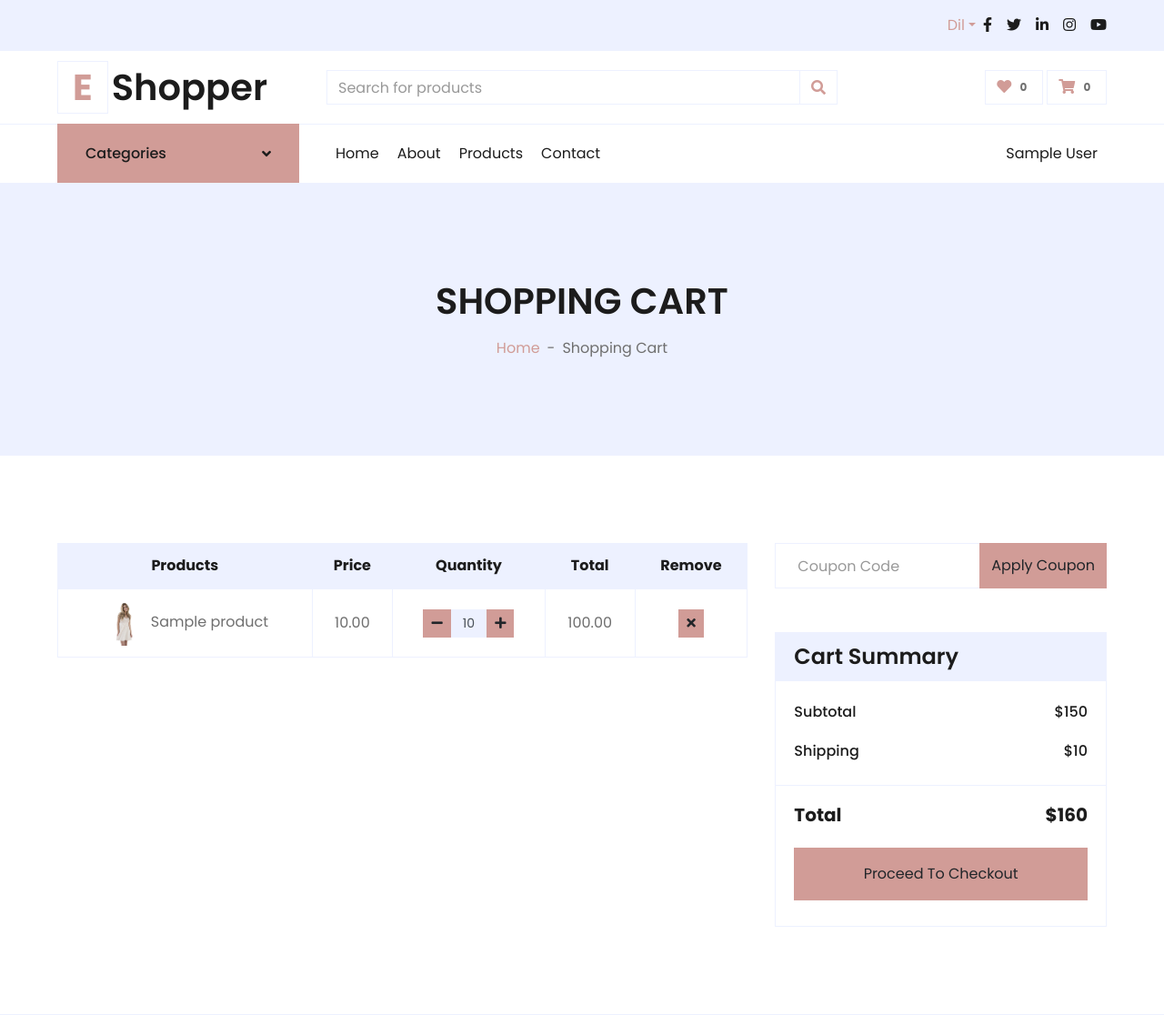
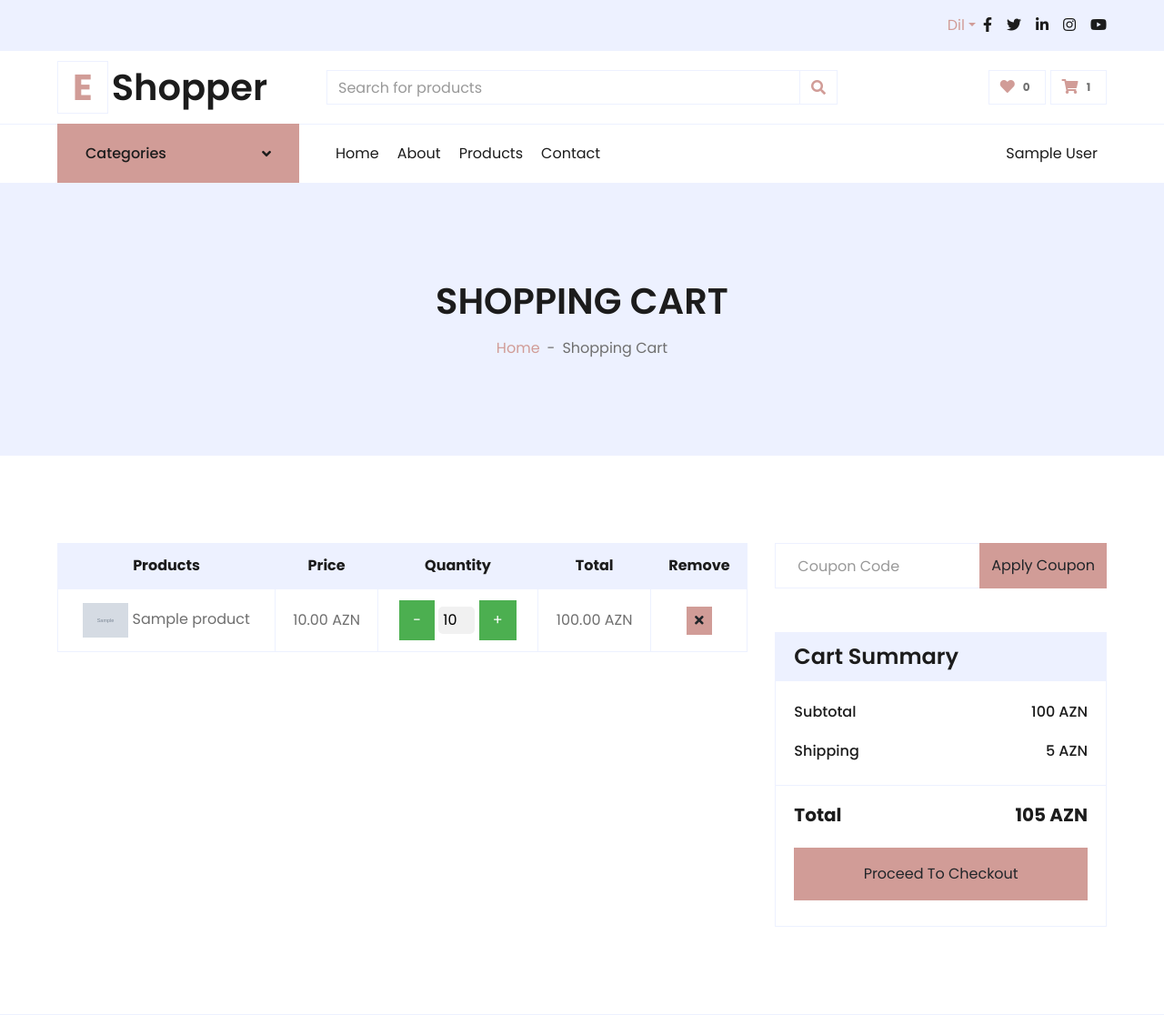
Before and after one commit to BakuCodeRepos/p808, a Django app: page /en/basket in a window 1280 px wide. Shown: the top 1116 px of the page at 91% size. Run offline with Django 4.2, Linux system fonts and the light colour scheme; a user stored in the database is signed in; tables that the repository leaves empty hold one stand-in row (values such as "Sample post"); grey boxes marked "Sample" are stand-in pictures; some libraries are stand-ins or nearby versions.

Commit message:
basket page updated

```diff
--- a/app/app/urls.py
+++ b/app/app/urls.py
@@ -16,6 +16,7 @@ urlpatterns += i18n_patterns(
     path('', include('product.urls')),
     path('', include('order.urls')),
     path('product-api/', include('product.api.urls')),
+    path('order-api/', include('order.api.urls')),
     path('i18n/', include('django.conf.urls.i18n')),
 )
 
--- a/app/core/context_processors/context_processors.py
+++ b/app/core/context_processors/context_processors.py
@@ -1,4 +1,4 @@
-from product.models import Category
+from product.models import Category, ProductItem
 from contact.models import ContactInfo
 
 
@@ -7,4 +7,9 @@ def subject_renderer(request):
         'context_categories': Category.objects.filter(is_parent=True),
         'context_contact': ContactInfo.objects.first()
     }
+    if request.user.is_authenticated:
+        context.update({
+            'basket_order_count': ProductItem.objects.filter(user=request.user, status=0).count() or 0,
+            # 'wish_list_count': WishList.objects.filter(user=request.user).first().product.count() if WishList.objects.filter(user=request.user).first() else 0
+            })
     return context
--- /dev/null
+++ b/app/order/api/urls.py
@@ -0,0 +1,7 @@
+from django.urls import path
+
+from . import views
+
+urlpatterns = [
+    path('delete-product-item/<int:id>', views.ProductItemDeleteAPIView.as_view(), name='delete-product-item'),
+]
--- /dev/null
+++ b/app/static/apps/order/basket.js
@@ -0,0 +1,64 @@
+function removeRow(rowID, orderID) {
+    $(rowID).remove();
+    deleteOrder(orderID);
+    let count = document.getElementById('basket-order-count');
+    count.innerHTML -= 1;
+}
+
+function deleteOrder(orderID) {
+    request_url = order_delete_url.replace('1', orderID);
+
+    $.ajax({
+      method: "DELETE",
+      url: request_url,
+      headers: { "X-CSRFToken": csrftoken_ },
+      dataType: "json",
+      success: function () {
+        calcTotal();
+        // manageCheckoutButton();
+      },
+      error: function(data) {
+        console.log('error cixdiiiii', data);
+      }
+    });
+  }
+
+
+  function calcPlusTotal(ID) {
+    let price = document.getElementById(`price-${ID}`).innerText;
+    let quantity = parseInt(document.getElementById(`qty-${ID}`).value);
+    quantity += 1;
+    document.getElementById(`qty-${ID}`).value = quantity;
+    let result = document.getElementById(`total-${ID}`).innerHTML = parseFloat((parseFloat(price) * parseFloat(quantity)).toFixed(2));
+    btn = document.getElementById(`minus-button-${ID}`);
+    btn.disabled = false
+    calcTotal();
+}
+
+
+function calcMinusTotal(ID) {
+    let price = document.getElementById(`price-${ID}`).innerText;
+    let quantity = document.getElementById(`qty-${ID}`).value;
+    quantity -= 1;
+    document.getElementById(`qty-${ID}`).value = quantity;
+    document.getElementById(`total-${ID}`).innerHTML = parseFloat((parseFloat(price) * parseFloat(quantity)).toFixed(2));
+
+    if (parseInt(quantity) === 1) {
+        btn = document.getElementById(`minus-button-${ID}`);
+        btn.disabled = true
+    }
+    calcTotal();
+}
+
+function calcTotal() {
+    let totals = document.getElementsByName('order-total');
+    let result = 0.00;
+
+    for (i of totals) {
+      result += parseFloat(i.innerHTML);
+    }
+    let shipping = result * 5 / 100
+    document.getElementById('sub-total').innerHTML = parseFloat(result.toFixed(2));
+    document.getElementById('shipping').innerHTML = parseFloat(shipping.toFixed(2));
+    document.getElementById('final-total').innerHTML = parseFloat((shipping + result).toFixed(2));
+  }
--- a/app/templates/base/index.html
+++ b/app/templates/base/index.html
@@ -27,6 +27,8 @@
 
     <!-- Customized Bootstrap Stylesheet -->
     <link href="{% static 'css/style.css' %}" rel="stylesheet">
+    {% block css %}
+    {% endblock %}
 </head>
 
 <body>
@@ -92,7 +94,7 @@
                 </a>
                 <a href="{% url 'basket' %}" class="btn border">
                     <i class="fas fa-shopping-cart text-primary"></i>
-                    <span class="badge">0</span>
+                    <span id="basket-order-count" class="badge">{{ basket_order_count }}</span>
                 </a>
             </div>
         </div>
--- a/app/templates/order/basket.html
+++ b/app/templates/order/basket.html
@@ -1,5 +1,45 @@
 {% extends "base/index.html" %}
 {% load static i18n %}
+
+{% block css %}
+<style>
+    /* Container for the quantity input and buttons */
+        .quantity-container {
+            display: contents;
+            flex-direction: column;
+            align-items: center;
+            width: 50px; /* Adjust the width as needed */
+            border: 2px solid #ccc;
+            border-radius: 5px;
+            padding: 5px;
+        }
+
+        /* Style for the minus and plus buttons */
+        .quantity-button {
+            background-color: #4CAF50;
+            color: #fff;
+            border: none;
+            padding: 10px 15px;
+            cursor: pointer;
+            transition: background-color 0.3s;
+        }
+
+        /* Hover effect for buttons */
+        .quantity-button:hover {
+            background-color: #45a049;
+        }
+
+        /* Style for the quantity input */
+        .quantity-input {
+            width: 40px;
+            height: 30px;
+            text-align: center;
+            border: none;
+            background-color: #f1f1f1;
+            border-radius: 5px;
+        }
+</style>
+{% endblock %}
 
 {% block content %}
     <!-- Page Header Start -->
@@ -32,26 +72,18 @@
                     </thead>
                     <tbody class="align-middle">
                         {% for item in items %}
-                            <tr>
-                                <td class="align-middle"><img src="img/product-1.jpg" alt="" style="width: 50px;"> {{ item.product.name }}</td>
-                                <td class="align-middle">{{ item.product.price }}</td>
-                                <td class="align-middle">
-                                    <div class="input-group quantity mx-auto" style="width: 100px;">
-                                        <div class="input-group-btn">
-                                            <button class="btn btn-sm btn-primary btn-minus" >
-                                            <i class="fa fa-minus"></i>
-                                            </button>
-                                        </div>
-                                        <input type="text" class="form-control form-control-sm bg-secondary text-center" value="{{ item.quantity }}">
-                                        <div class="input-group-btn">
-                                            <button class="btn btn-sm btn-primary btn-plus">
-                                                <i class="fa fa-plus"></i>
-                                            </button>
-                                        </div>
-                                    </div>
-                                </td>
-                                <td class="align-middle">{{ item.get_total_price }}</td>
-                                <td class="align-middle"><button class="btn btn-sm btn-primary"><i class="fa fa-times"></i></button></td>
+                            <tr id="{{ item.id }}">
+                                <td class="align-middle"><img src="{{ item.product.image.url }}" alt="" style="width: 50px; left: -15% !important;"> {{ item.product.name }}</td>
+                            <td class="align-middle"><span id="price-{{ item.id }}">{{ item.product.price }}</span> AZN</td>
+                            <td class="align-middle">
+                                <div class="quantity-container">
+                                    <button class="quantity-button" id="minus-button-{{ item.id }}" onclick="calcMinusTotal('{{ item.id }}')">-</button>
+                                    <input type="number" class="quantity-input" id="qty-{{ item.id }}" value="{{ item.quantity }}">
+                                    <button class="quantity-button" id="plus-button-{{ item.id }}" onclick="calcPlusTotal('{{ item.id }}')">+</button>
+                                </div>
+                            </td>
+                            <td class="align-middle"><span name="order-total" id="total-{{ item.id }}">{{ item.get_total_price }}</span> AZN</td>
+                            <td class="align-middle"><button onclick="removeRow('#{{ item.id }}', '{{ item.id }}')" class="btn btn-sm btn-primary"><i class="fa fa-times"></i></button></td>
                             </tr>
                         {% endfor %}
                     </tbody>
@@ -73,19 +105,19 @@
                     <div class="card-body">
                         <div class="d-flex justify-content-between mb-3 pt-1">
                             <h6 class="font-weight-medium">Subtotal</h6>
-                            <h6 class="font-weight-medium">$150</h6>
+                            <h6 class="font-weight-medium"><span id="sub-total">0</span> AZN</h6>
                         </div>
                         <div class="d-flex justify-content-between">
                             <h6 class="font-weight-medium">Shipping</h6>
-                            <h6 class="font-weight-medium">$10</h6>
+                            <h6 class="font-weight-medium"><span id='shipping'>0</span> AZN</h6>
                         </div>
                     </div>
                     <div class="card-footer border-secondary bg-transparent">
                         <div class="d-flex justify-content-between mt-2">
                             <h5 class="font-weight-bold">Total</h5>
-                            <h5 class="font-weight-bold">$160</h5>
+                            <h5 class="font-weight-bold"><span id="final-total">0</span> AZN</h5>
                         </div>
-                        <button class="btn btn-block btn-primary my-3 py-3">Proceed To Checkout</button>
+                        <button id="checkout-btn" onclick="createMainOrder()" class="btn btn-block btn-primary my-3 py-3">Proceed To Checkout</button>
                     </div>
                 </div>
             </div>
@@ -93,3 +125,13 @@
     </div>
     <!-- Cart End -->
 {% endblock %}
+
+{% block js %}
+<script>
+    let order_delete_url = "{% url 'delete-product-item' 1 %}"
+    document.addEventListener("DOMContentLoaded", function(event) {
+        calcTotal();
+    });
+</script>
+<script src="{% static 'apps/order/basket.js' %}"></script>
+{% endblock %}
```
Also changed, not shown: app/order/api/views.py (added, +9 -0 lines), app/order/api/serializers.py (added).
